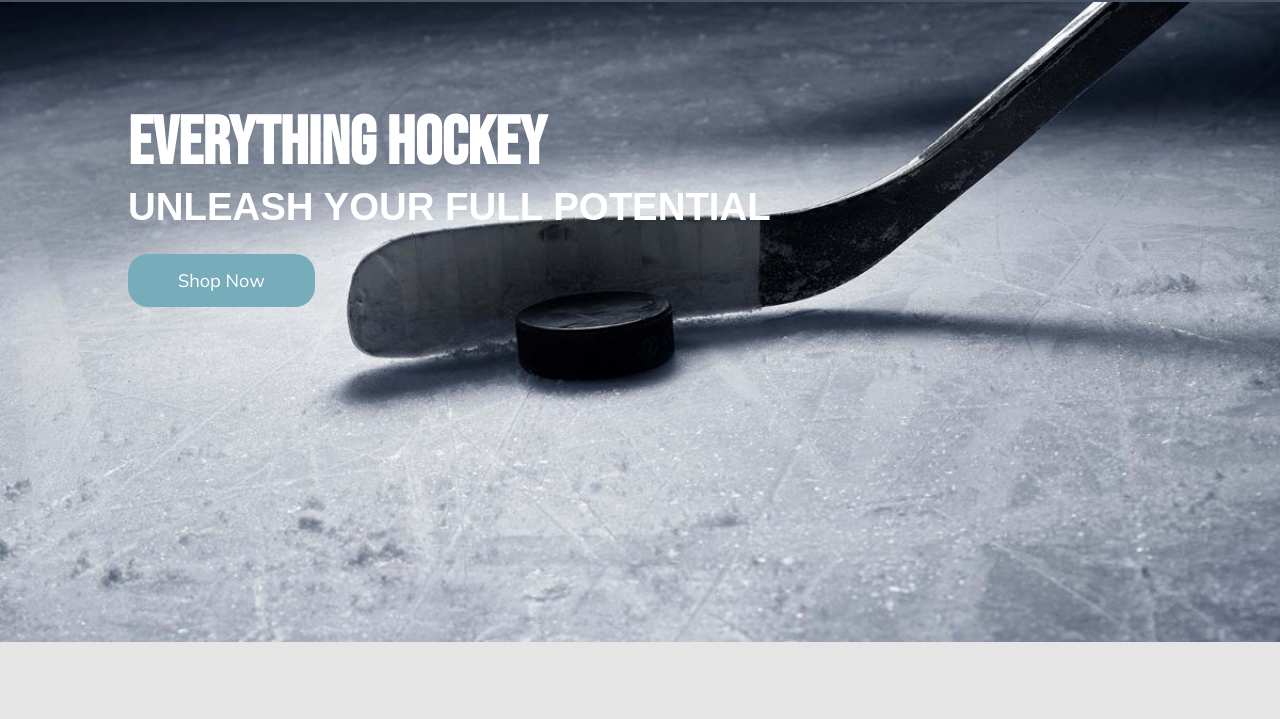
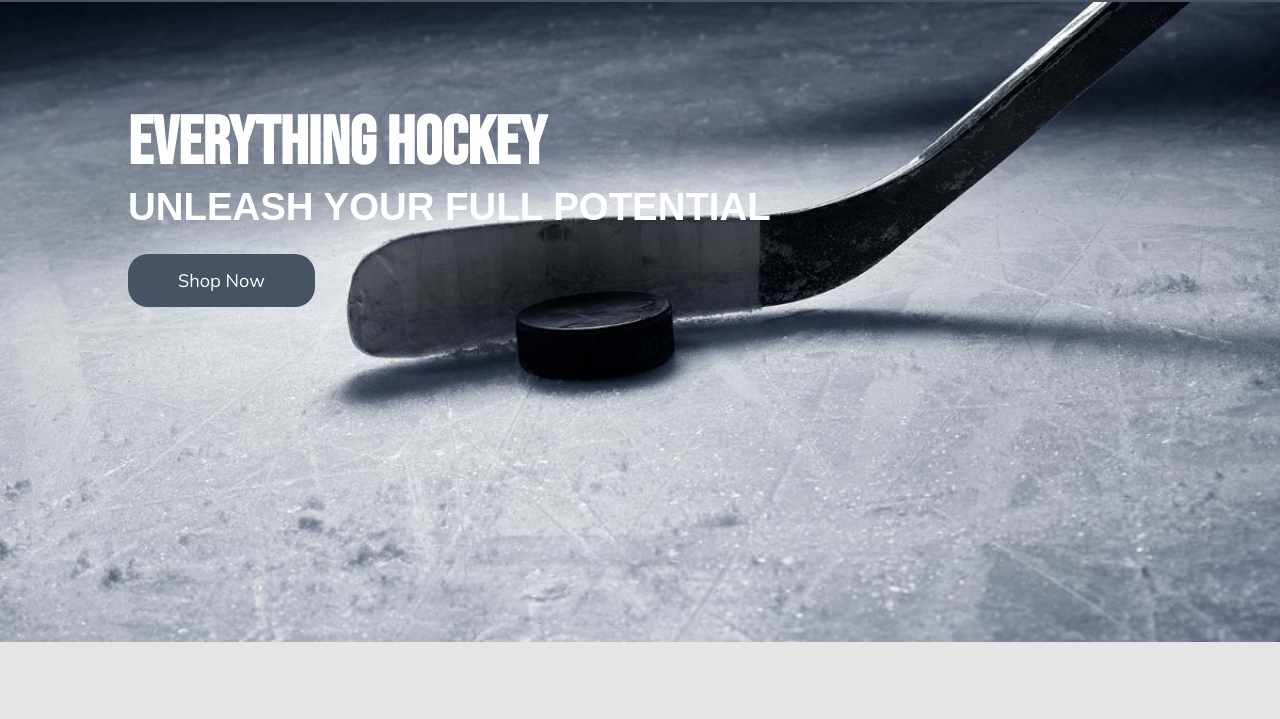
Before and after one commit to myix765/myix765.github.io, a plain HTML site: page midterm/index.html in a window 1280 px wide. In both pictures the pointer is over the link "Shop Now". Shown: the part 68-787 px from the top of the page. Drawn offline with Linux system fonts and the light colour scheme; a web font is replaced by a local one.

Commit message:
Add files via upload
edited home button style

```diff
--- a/midterm/home-style.css
+++ b/midterm/home-style.css
@@ -59,6 +59,10 @@ footer{
     padding: 15px 50px;
     font-family: 'Mulish', sans-serif;
     border-radius: 20px;
+}
+
+.btext:hover {
+    background-color: var(--gray-blue);
 }
 
 /* features box on index */
```
